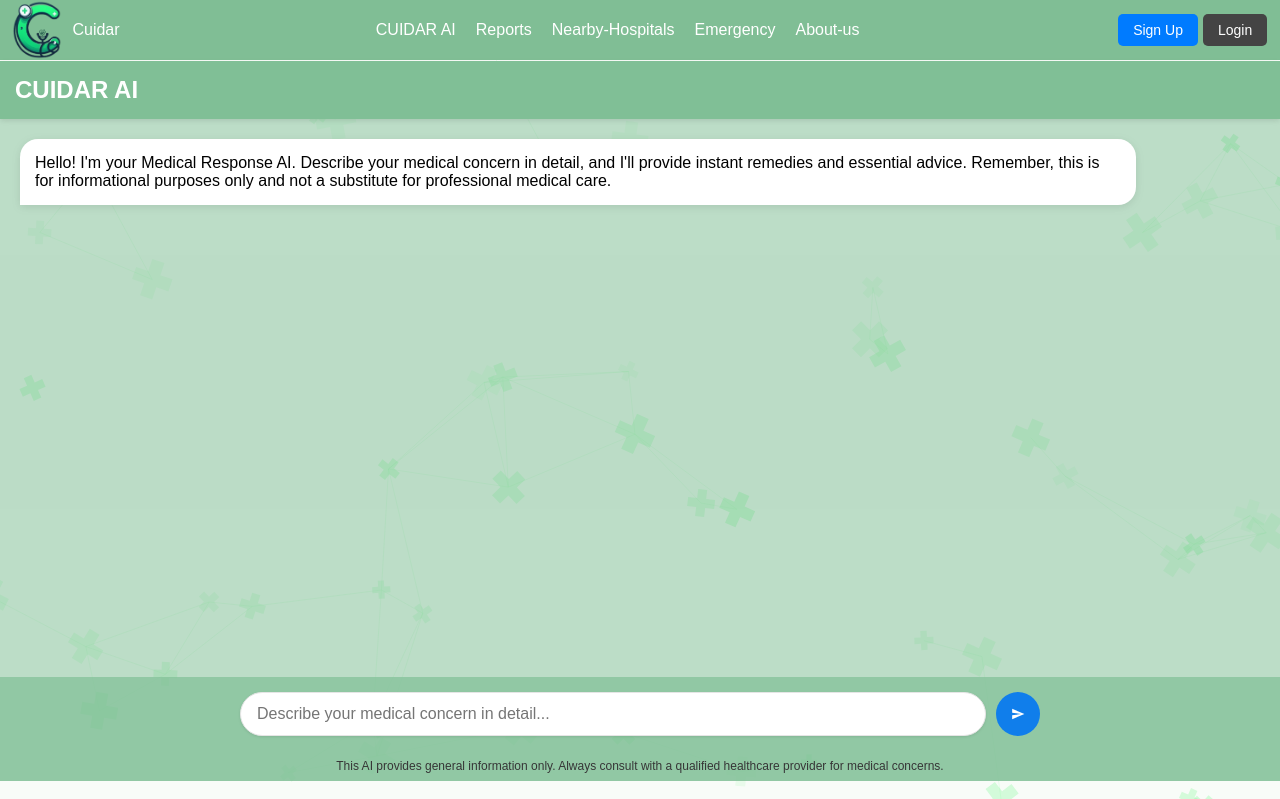
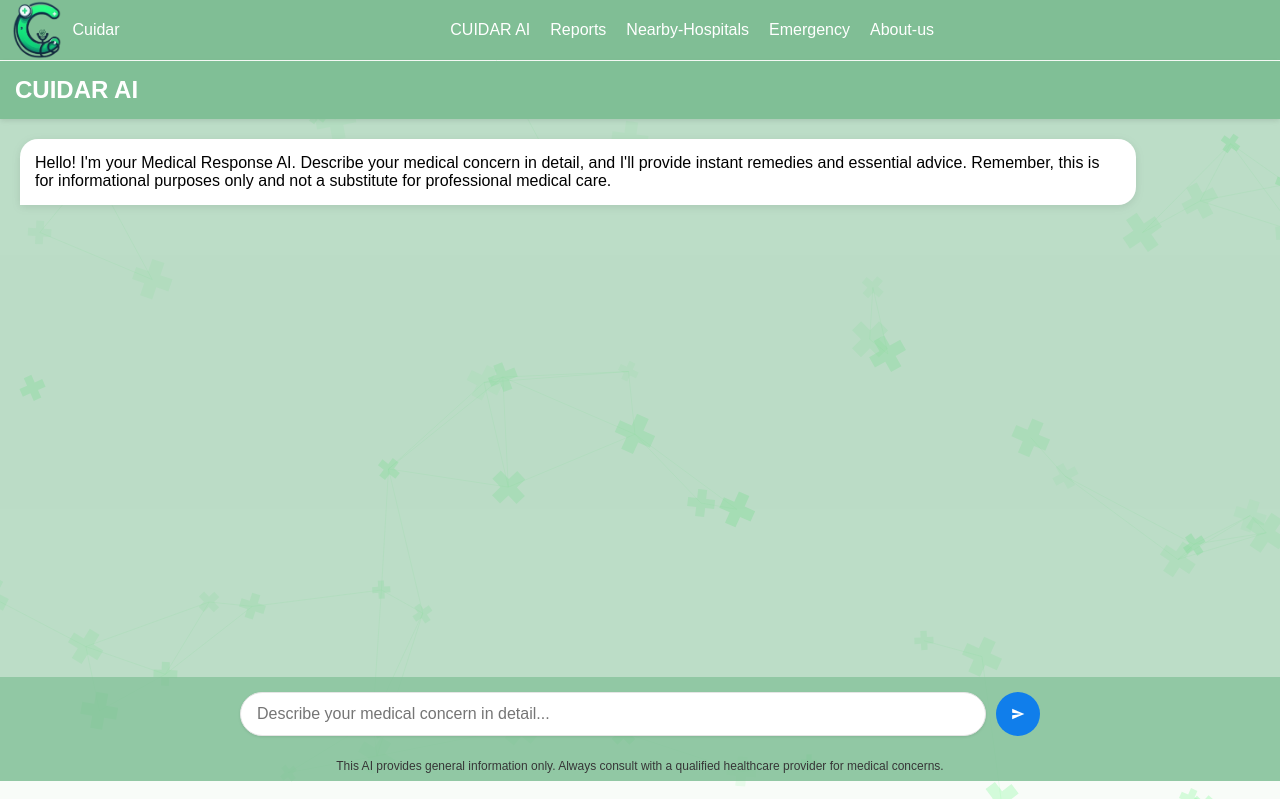
Before and after one commit to GauravJha-Git/Cuidar-prototype, a Flask app: page / in a window 1280 px wide. Shown: the top 799 px of the page. Run offline with Flask 3, Linux system fonts and the light colour scheme; parts of the project's set-up code (start-up, migrations or seed data) failed here and were passed over.

Commit message:
prototype done

```diff
--- a/templates/about.html
+++ b/templates/about.html
@@ -31,8 +31,7 @@
         <div class="right-section">
 
             <!-- <p>Welcome Back!</p> -->
-            <button class="signup">Sign Up</button>
-            <button class="login">Login</button>
+
             <!-- <img src="user.jpg" alt="Profile"> -->
         </div>
 
--- a/templates/health.html
+++ b/templates/health.html
@@ -31,8 +31,7 @@
         <div class="right-section">
 
             <!-- <p>Welcome Back!</p> -->
-            <button class="signup">Sign Up</button>
-            <button class="login">Login</button>
+
             <!-- <img src="user.jpg" alt="Profile"> -->
         </div>
 
--- a/templates/index.html
+++ b/templates/index.html
@@ -29,8 +29,7 @@
     <div class="right-section">
 
         <!-- <p>Welcome Back!</p> -->
-        <button class="signup">Sign Up</button>
-        <button class="login">Login</button>
+
         <!-- <img src="user.jpg" alt="Profile"> -->
     </div>
 
```
